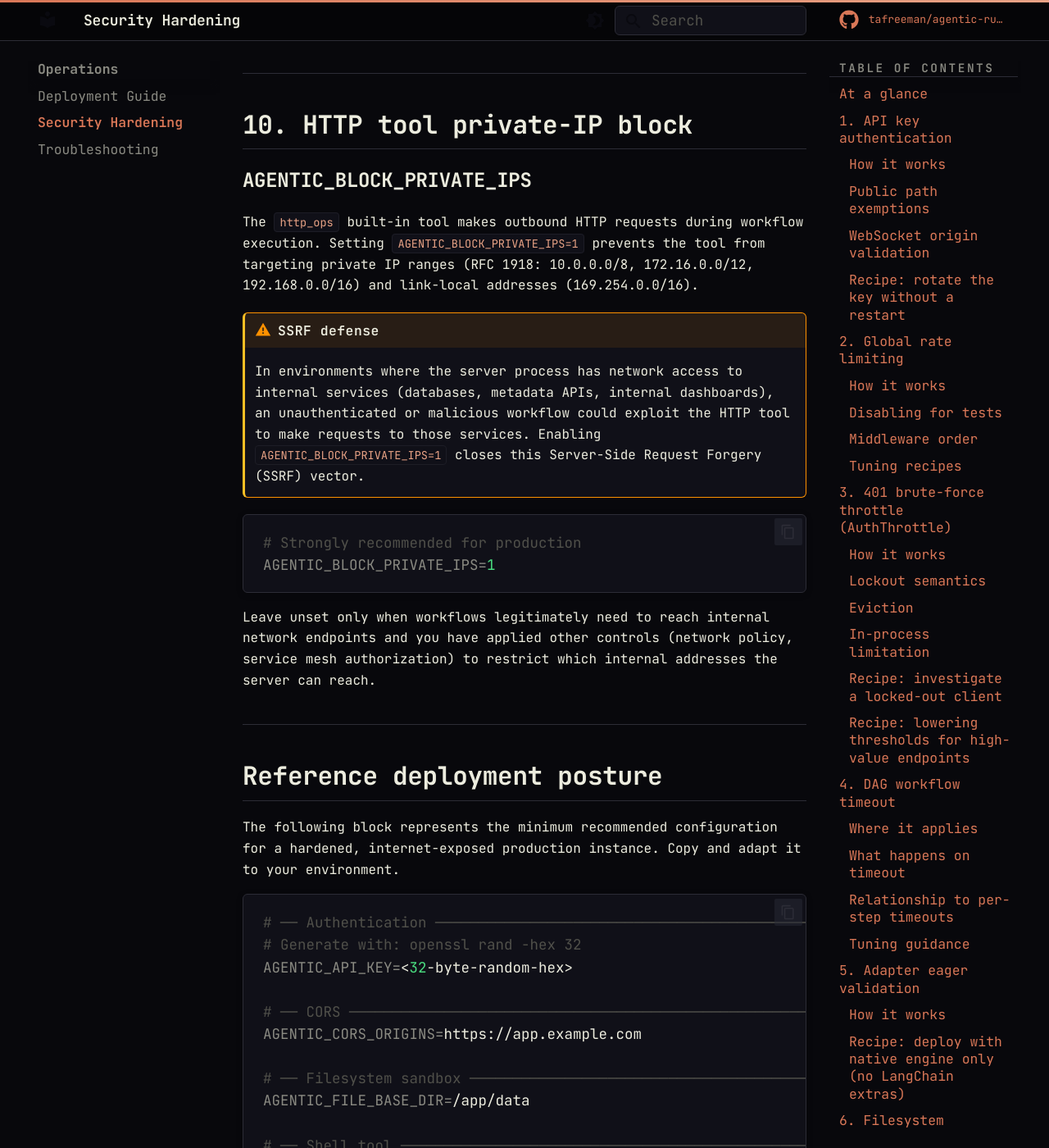
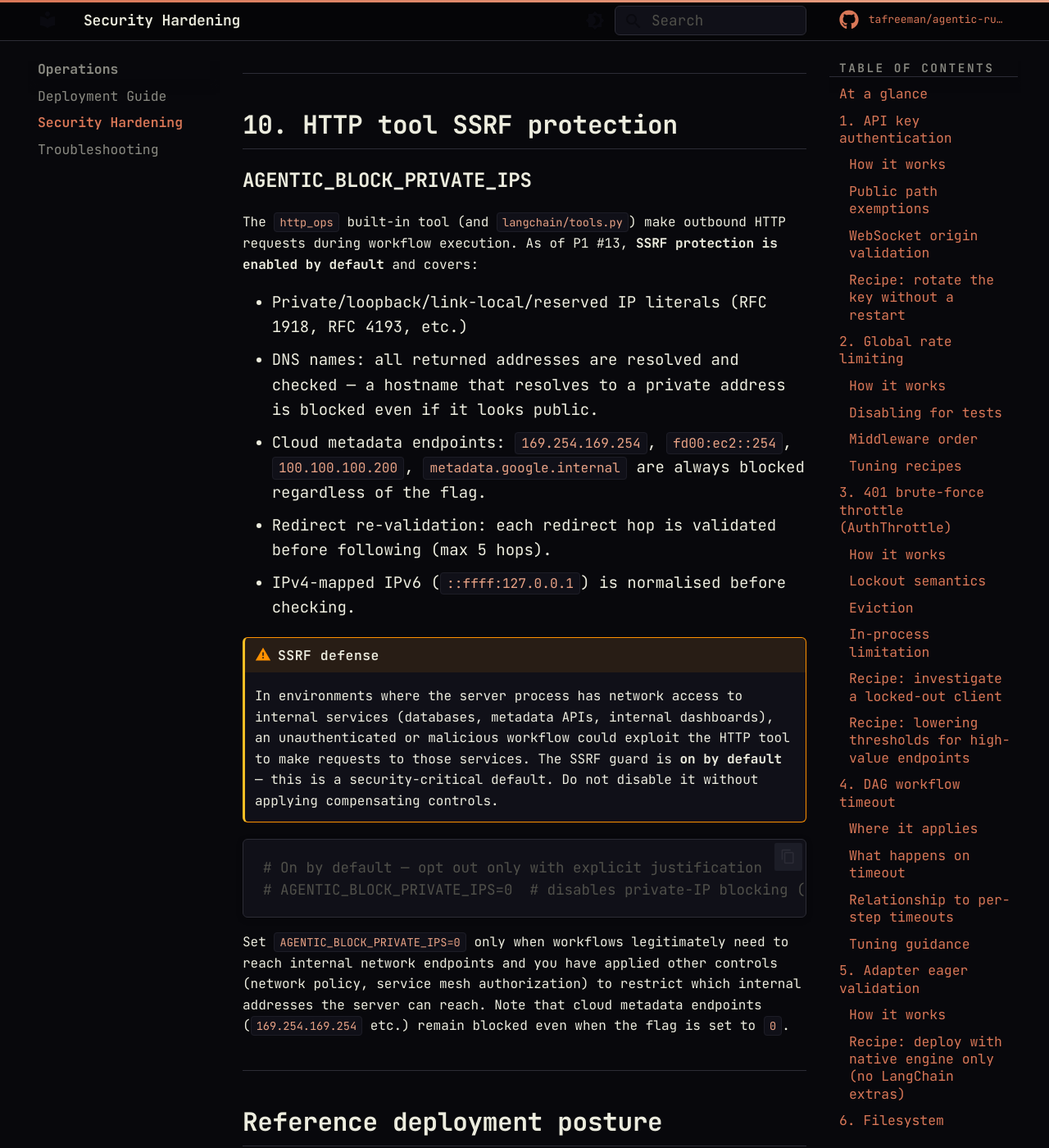
Before and after one commit to tafreeman/agentic-runtime-platform, an MkDocs documentation site: the page built from docs/operations/security-hardening.md, in a window 1280 px wide and 1400 px high, scrolled down 18268 px. Shown: the whole window at 82% size. Built offline with MkDocs 1.6.1 and Material for MkDocs 9.7.7, drawn with Linux system fonts in a browser that asks for light colours; comment, search, counter and statistics services are not loaded; some of the changed text lies outside the part shown.

Commit message:
docs(security): document default-on SSRF guard; opt-out fixture for localhost test server
Companion to 7155cb7 — updates configuration/deployment/hardening docs for the
AGENTIC_BLOCK_PRIVATE_IPS default flip and adds the explicit opt-out fixture
for tests that exercise a local HTTP test server.

Co-Authored-By: Claude Fable 5 <noreply@anthropic.com>

````diff
--- a/docs/operations/security-hardening.md
+++ b/docs/operations/security-hardening.md
@@ -574,29 +574,39 @@ connections.
 
 ---
 
-## 10. HTTP tool private-IP block
+## 10. HTTP tool SSRF protection
 
 ### AGENTIC_BLOCK_PRIVATE_IPS
 
-The `http_ops` built-in tool makes outbound HTTP requests during workflow execution.
-Setting `AGENTIC_BLOCK_PRIVATE_IPS=1` prevents the tool from targeting private IP ranges
-(RFC 1918: 10.0.0.0/8, 172.16.0.0/12, 192.168.0.0/16) and link-local addresses
-(169.254.0.0/16).
+The `http_ops` built-in tool (and `langchain/tools.py`) make outbound HTTP requests
+during workflow execution. As of P1 #13, **SSRF protection is enabled by default** and
+covers:
+
+- Private/loopback/link-local/reserved IP literals (RFC 1918, RFC 4193, etc.)
+- DNS names: all returned addresses are resolved and checked — a hostname that resolves to
+  a private address is blocked even if it looks public.
+- Cloud metadata endpoints: `169.254.169.254`, `fd00:ec2::254`, `100.100.100.200`,
+  `metadata.google.internal` are always blocked regardless of the flag.
+- Redirect re-validation: each redirect hop is validated before following (max 5 hops).
+- IPv4-mapped IPv6 (`::ffff:127.0.0.1`) is normalised before checking.
 
 !!! warning "SSRF defense"
     In environments where the server process has network access to internal services
     (databases, metadata APIs, internal dashboards), an unauthenticated or malicious
-    workflow could exploit the HTTP tool to make requests to those services. Enabling
-    `AGENTIC_BLOCK_PRIVATE_IPS=1` closes this Server-Side Request Forgery (SSRF) vector.
+    workflow could exploit the HTTP tool to make requests to those services. The SSRF guard
+    is **on by default** — this is a security-critical default. Do not disable it without
+    applying compensating controls.
 
 ```bash
-# Strongly recommended for production
-AGENTIC_BLOCK_PRIVATE_IPS=1
+# On by default — opt out only with explicit justification
+# AGENTIC_BLOCK_PRIVATE_IPS=0  # disables private-IP blocking (NOT recommended)
 ```
 
-Leave unset only when workflows legitimately need to reach internal network endpoints and
-you have applied other controls (network policy, service mesh authorization) to restrict
-which internal addresses the server can reach.
+Set `AGENTIC_BLOCK_PRIVATE_IPS=0` only when workflows legitimately need to reach internal
+network endpoints and you have applied other controls (network policy, service mesh
+authorization) to restrict which internal addresses the server can reach. Note that
+cloud metadata endpoints (`169.254.169.254` etc.) remain blocked even when the flag
+is set to `0`.
 
 ---
 
@@ -625,8 +635,11 @@ AGENTIC_SHELL_ALLOWED_COMMANDS=
 # Remove or set to langchain if LangChain extras are installed.
 AGENTIC_DEFAULT_ADAPTER=native
 
-# ── SSRF defense ─────────────────────────────────────────────────────────────
-AGENTIC_BLOCK_PRIVATE_IPS=1
+# ── SSRF defense (default ON — no action required for production) ────────────
+# AGENTIC_BLOCK_PRIVATE_IPS is True by default. Unset or set to 1 to keep the
+# default. Set to 0 only if workflows must reach internal services and
+# compensating network controls are in place.
+# AGENTIC_BLOCK_PRIVATE_IPS=0  # opt-out — not recommended
 
 # ── Rate limiting ─────────────────────────────────────────────────────────────
 # Tune based on expected traffic. Lower for higher-security, lower-traffic
````
Also changed, not shown: docs/configuration.md (+1 -1 lines), docs/deployment-guide.md (+1 -1 lines), 1 other file.
